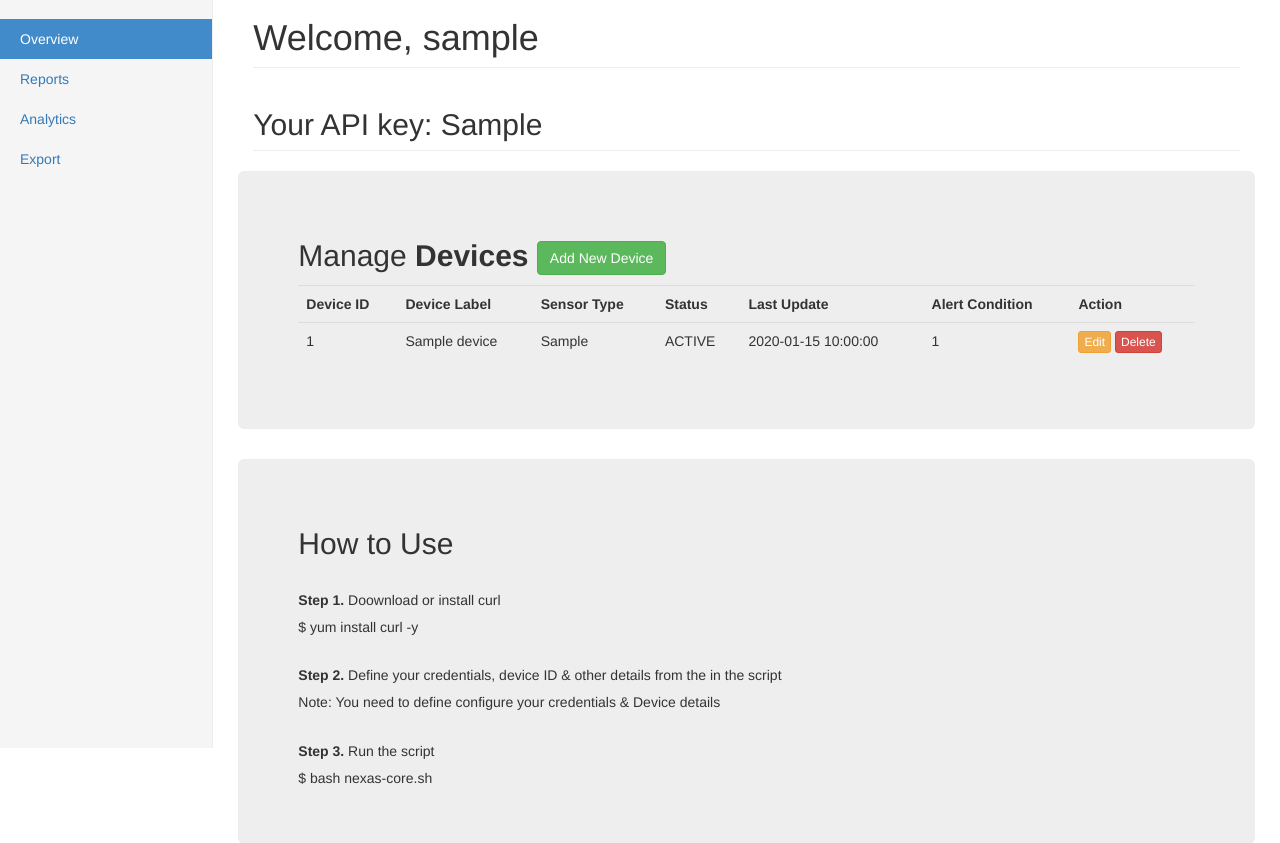
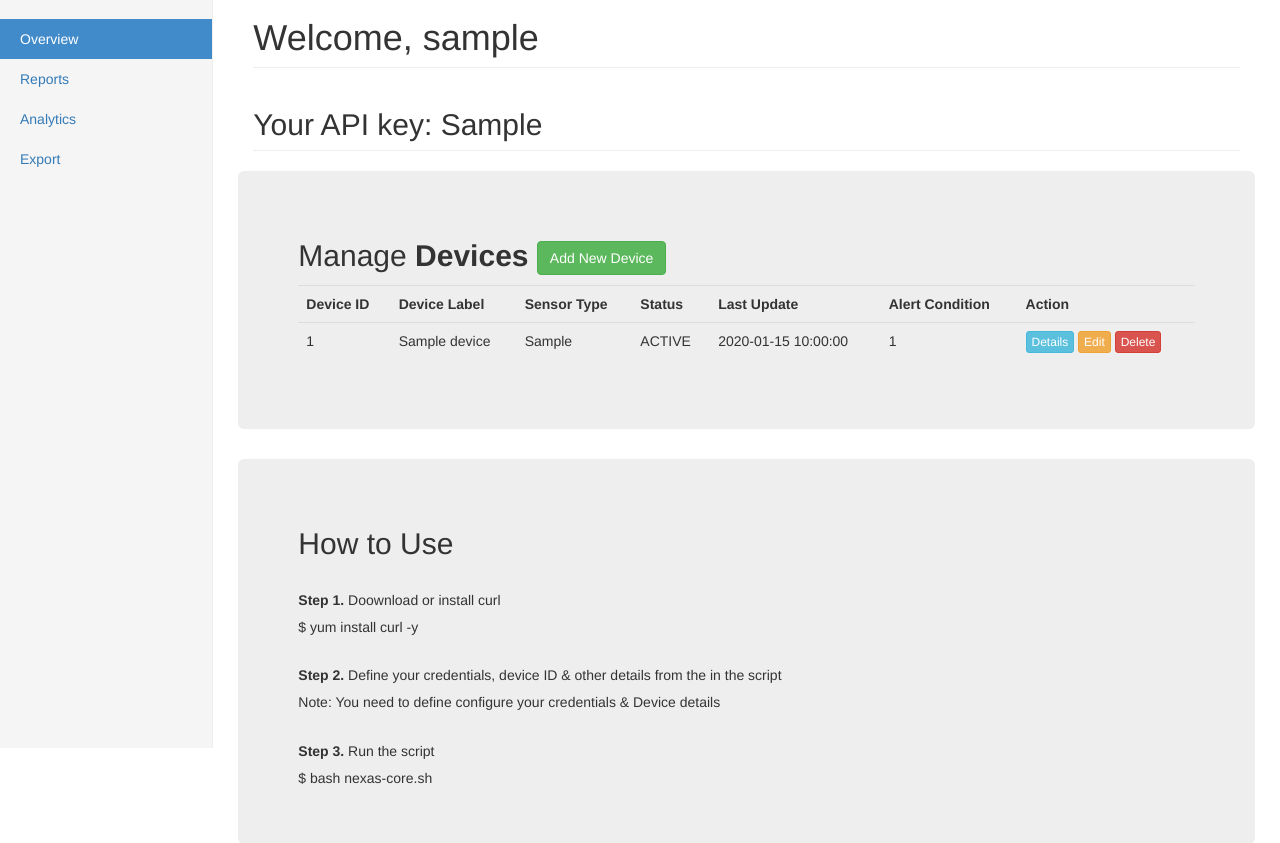
Before and after one commit to abhishek7389/nexas-core-source, a Flask app: page /dashboard in a window 1280 px wide. Shown: the part 52-895 px from the top of the page. Run offline with Flask 2, Linux system fonts and the light colour scheme; a user stored in the database is signed in; tables that the repository leaves empty hold one stand-in row (values such as "Sample post"); some libraries are stand-ins or nearby versions.

Commit message:
updated dashboard.html
added device detail feature in the dashboard

```diff
--- a/templates/dashboard.html
+++ b/templates/dashboard.html
@@ -49,7 +49,7 @@ Dashboard
         <div class="row">
            <div class="col md-12">
               <div class="jumbotron p-3">
-                 <h2>Manage <b> Devices </b> <button type="button" class="btn btn-success float-right"
+                 <h2>Manage <b> Devices </b> <button type="button" class="btn btn-success float-right "
                     data-toggle="modal" data-target="#mymodal">Add New Device</button> </h2>
                  {% with messages = get_flashed_messages() %}
                  {% if messages %}
@@ -84,6 +84,7 @@ Dashboard
                        <td>{{row.LastUpdate}}</td>
                        <td>{{row.alert_condition}}</td>
                        <td>
+                          <a href="/data_details/{{row.entry_id}}" class="btn btn-info btn-xs" >Details</a>
                           <a href="/update/{{row.entry_id}}" class="btn btn-warning btn-xs" data-toggle="modal" data-target="#modaledit{{row.entry_id}}">Edit</a>
                           <a href="/delete/{{row.entry_id}}" class="btn btn-danger btn-xs" onclick="return confirm('Are You Sure To Delete ?')">Delete</a>
                        </td>
```
